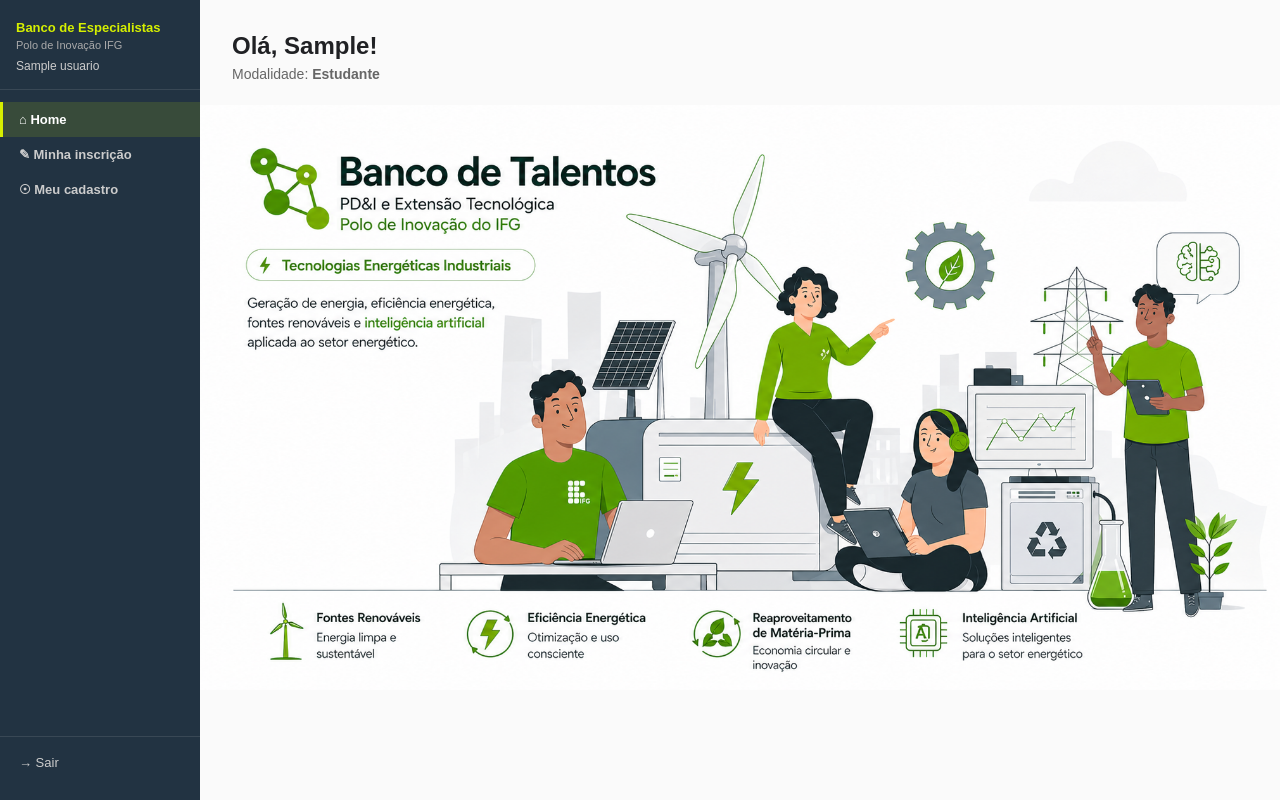
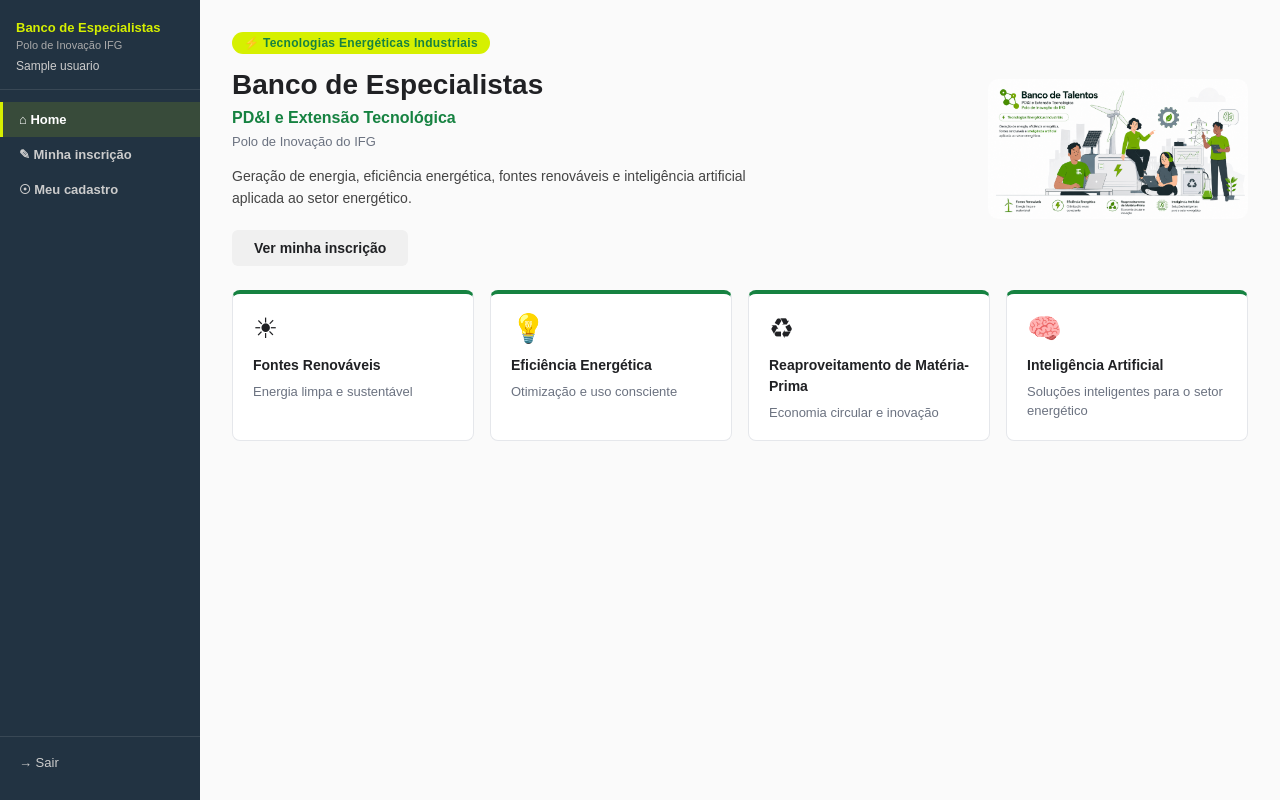
Before and after one commit to flavioolimpio/Banco_de_Talentos, a Django app: page / in a window 1280 px wide. Run offline with Django 5.2, Linux system fonts and the light colour scheme; a user stored in the database is signed in; tables that the repository leaves empty hold one stand-in row (values such as "Sample post"); parts of the project's set-up code (start-up, migrations or seed data) failed here and were passed over.

Commit message:
feat: refatorar home com conteúdo textual do Banco de Especialistas
Substitui a imagem estática por layout estruturado com hero section
(título, badge, subtítulo, descrição) e 4 cards temáticos (Fontes
Renováveis, Eficiência Energética, Reaproveitamento, IA). CSS responsivo
inline sem novas dependências. Botão de ação contextual via inscricao.

Co-Authored-By: Claude Sonnet 4.6 <noreply@anthropic.com>

```diff
--- a/django_app/templates/usuarios/home.html
+++ b/django_app/templates/usuarios/home.html
@@ -4,16 +4,153 @@
 {% block title %}Início - Banco de Especialistas IFG{% endblock %}
 
 {% block page_content %}
-<div style="padding:32px 32px 0">
-    <h2 style="margin:0 0 4px;color:#202124">
-        Olá, {{ request.user.nome_completo|truncatewords:1|cut:" …" }}!
-    </h2>
-    <p style="color:#666;margin:0 0 20px;font-size:14px">
-        Modalidade: <strong>{{ request.user.get_vinculo_display }}</strong>
-    </p>
+<style>
+.home-hero {
+    display: flex;
+    gap: 32px;
+    align-items: center;
+    padding: 32px 32px 24px;
+}
+.home-hero-text { flex: 1; min-width: 0; }
+.home-hero-img {
+    flex-shrink: 0;
+    width: 260px;
+    border-radius: 10px;
+    overflow: hidden;
+}
+.home-hero-img img { width: 100%; display: block; }
+.home-badge {
+    display: inline-block;
+    background: #d6f000;
+    color: #168241;
+    font-size: 12px;
+    font-weight: 700;
+    padding: 4px 12px;
+    border-radius: 20px;
+    margin-bottom: 14px;
+    letter-spacing: .3px;
+}
+.home-title {
+    font-size: 28px;
+    font-weight: 800;
+    color: #202124;
+    margin: 0 0 4px;
+    line-height: 1.2;
+}
+.home-subtitle {
+    font-size: 16px;
+    font-weight: 600;
+    color: #168241;
+    margin: 0 0 2px;
+}
+.home-inst {
+    font-size: 13px;
+    color: #6b7280;
+    margin: 0 0 14px;
+}
+.home-desc {
+    font-size: 14px;
+    color: #444;
+    line-height: 1.6;
+    margin: 0 0 20px;
+    max-width: 560px;
+}
+.home-cta {
+    display: inline-block;
+    background: #168241;
+    color: #fff;
+    font-size: 14px;
+    font-weight: 600;
+    padding: 10px 22px;
+    border-radius: 6px;
+    text-decoration: none;
+    transition: background .15s;
+}
+.home-cta:hover { background: #126834; }
+.home-cta.secondary {
+    background: #f0f0f0;
+    color: #202124;
+}
+.home-cta.secondary:hover { background: #e0e0e0; }
+.home-cards {
+    display: grid;
+    grid-template-columns: repeat(auto-fit, minmax(220px, 1fr));
+    gap: 16px;
+    padding: 0 32px 32px;
+}
+.home-card {
+    background: #fff;
+    border: 1px solid #e5e7eb;
+    border-top: 4px solid #168241;
+    border-radius: 8px;
+    padding: 18px 20px;
+}
+.home-card-icon {
+    font-size: 28px;
+    margin-bottom: 10px;
+}
+.home-card-title {
+    font-size: 14px;
+    font-weight: 700;
+    color: #202124;
+    margin: 0 0 6px;
+}
+.home-card-desc {
+    font-size: 13px;
+    color: #6b7280;
+    margin: 0;
+    line-height: 1.5;
+}
+@media (max-width: 640px) {
+    .home-hero { flex-direction: column; padding: 20px 16px 16px; }
+    .home-hero-img { width: 100%; }
+    .home-cards { padding: 0 16px 24px; }
+}
+</style>
+
+<div class="home-hero">
+    <div class="home-hero-text">
+        <span class="home-badge">&#9889; Tecnologias Energ&eacute;ticas Industriais</span>
+        <h1 class="home-title">Banco de Especialistas</h1>
+        <p class="home-subtitle">PD&amp;I e Extens&atilde;o Tecnol&oacute;gica</p>
+        <p class="home-inst">Polo de Inova&ccedil;&atilde;o do IFG</p>
+        <p class="home-desc">
+            Gera&ccedil;&atilde;o de energia, efici&ecirc;ncia energ&eacute;tica, fontes renov&aacute;veis
+            e intelig&ecirc;ncia artificial aplicada ao setor energ&eacute;tico.
+        </p>
+
+        {% if inscricao and inscricao.enviada_em %}
+            <a href="{% url 'inscricao_confirmacao' %}" class="home-cta secondary">Ver minha inscri&ccedil;&atilde;o</a>
+        {% else %}
+            <a href="{% url 'inscricao' %}" class="home-cta">Fazer inscri&ccedil;&atilde;o</a>
+        {% endif %}
+    </div>
+
+    <div class="home-hero-img">
+        <img src="{% static 'imagens/home.png' %}" alt="Banco de Especialistas IFG">
+    </div>
 </div>
 
-<img src="{% static 'imagens/home.png' %}"
-     alt="Banco de Especialistas IFG"
-     style="width:100%;display:block">
+<div class="home-cards">
+    <div class="home-card">
+        <div class="home-card-icon">&#9728;</div>
+        <p class="home-card-title">Fontes Renov&aacute;veis</p>
+        <p class="home-card-desc">Energia limpa e sustent&aacute;vel</p>
+    </div>
+    <div class="home-card">
+        <div class="home-card-icon">&#128161;</div>
+        <p class="home-card-title">Efici&ecirc;ncia Energ&eacute;tica</p>
+        <p class="home-card-desc">Otimiza&ccedil;&atilde;o e uso consciente</p>
+    </div>
+    <div class="home-card">
+        <div class="home-card-icon">&#9851;</div>
+        <p class="home-card-title">Reaproveitamento de Mat&eacute;ria-Prima</p>
+        <p class="home-card-desc">Economia circular e inova&ccedil;&atilde;o</p>
+    </div>
+    <div class="home-card">
+        <div class="home-card-icon">&#129504;</div>
+        <p class="home-card-title">Intelig&ecirc;ncia Artificial</p>
+        <p class="home-card-desc">Solu&ccedil;&otilde;es inteligentes para o setor energ&eacute;tico</p>
+    </div>
+</div>
 {% endblock %}
```
